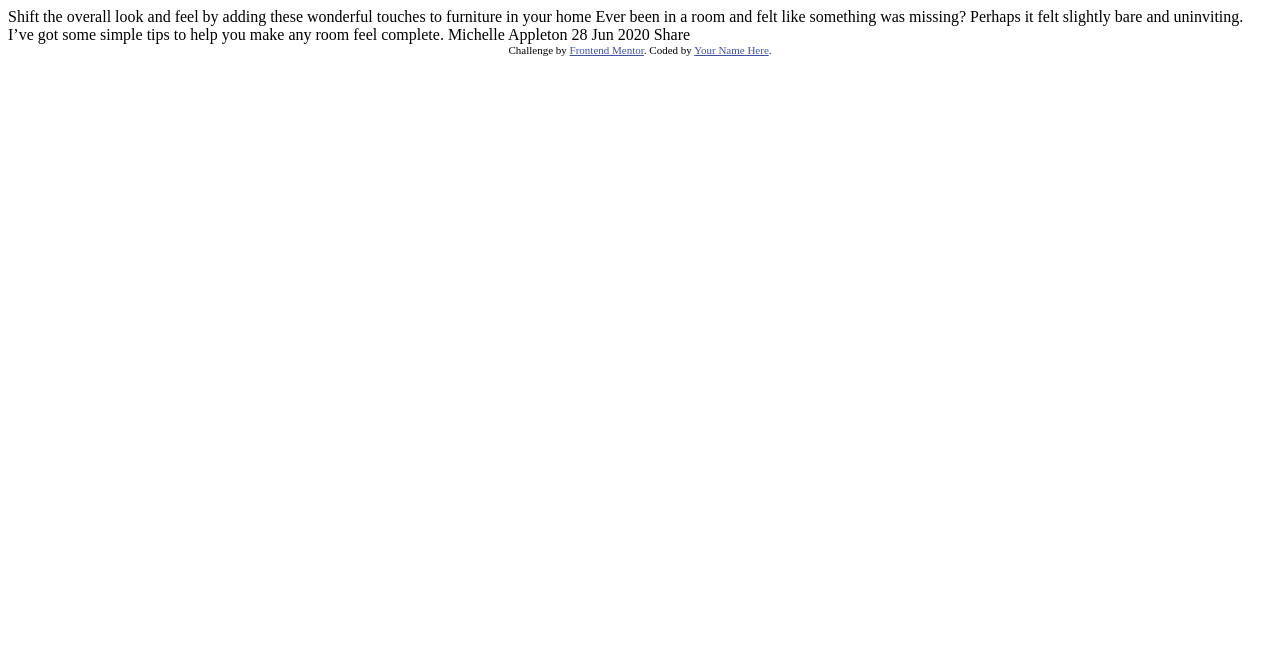
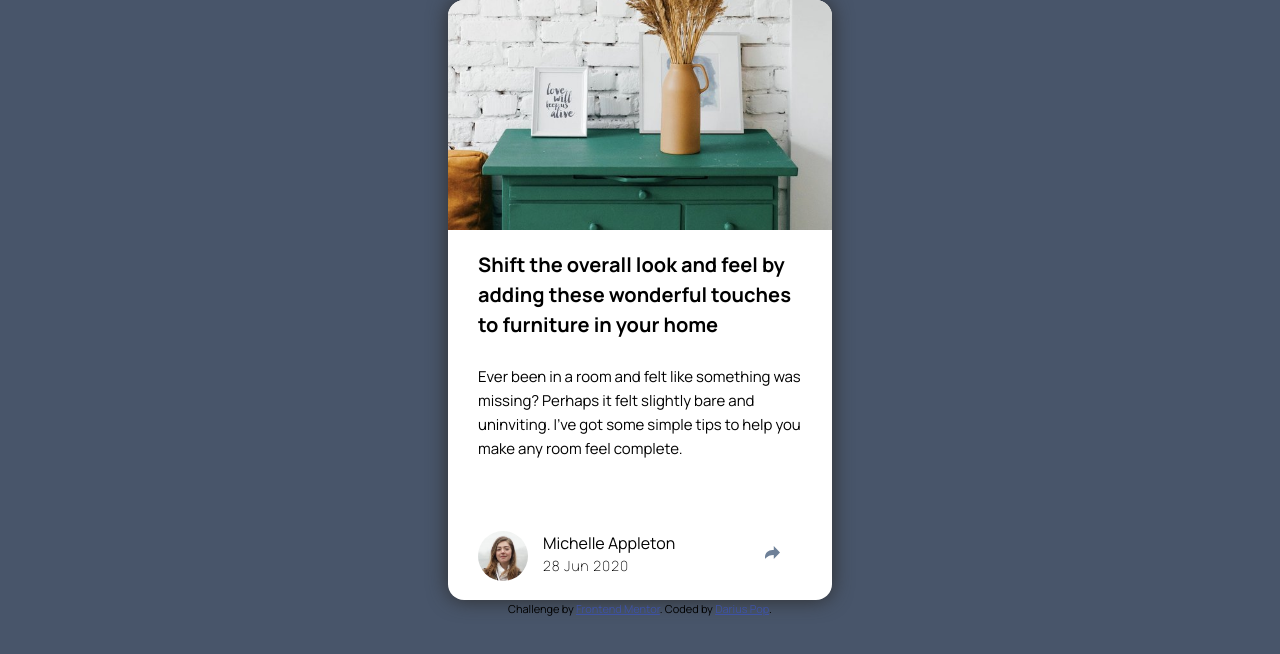
Before and after one commit to bumbledoge/articlePreview-p7, a plain HTML site: page index.html in a window 1280 px wide. Drawn offline with Linux system fonts and the light colour scheme.

Commit message:
layoutUpdate

```diff
--- a/index.html
+++ b/index.html
@@ -5,6 +5,8 @@
   <meta name="viewport" content="width=device-width, initial-scale=1.0"> <!-- displays site properly based on user's device -->
 
   <link rel="icon" type="image/png" sizes="32x32" href="./images/favicon-32x32.png">
+  <link rel="preconnect" href="https://fonts.gstatic.com">
+  <link href="https://fonts.googleapis.com/css2?family=Manrope:wght@200;400;700&display=swap" rel="stylesheet">  <link rel="stylesheet" href="./style.css">
 
   <title>Frontend Mentor | Article preview component</title>
 
@@ -16,21 +18,48 @@
 </head>
 <body>
 
-  Shift the overall look and feel by adding these wonderful
-  touches to furniture in your home
+  <div id="tot">
 
-  Ever been in a room and felt like something was missing? Perhaps
-  it felt slightly bare and uninviting. I’ve got some simple tips
-  to help you make any room feel complete.
 
-  Michelle Appleton
-  28 Jun 2020
+    <div class="thumbnail">
+      <img src="./images/drawers.jpg" alt="drawers">
+    </div>
 
-  Share
+    <div class="description">
+
+      <h1 class="title">Shift the overall look and feel by adding these wonderful touches to furniture in your home</h1>
+      <p class="articlePreview">Ever been in a room and felt like something was missing? Perhaps it felt slightly bare and uninviting. I’ve got some simple tips to help you make any room feel complete.</p>
+
+      <div class="useless">
+
+        <div class="author">
+          <img src="./images/avatar-michelle.jpg" alt="Profile Picture">
+          <div class="nameDate">
+            <h2 class="name">Michelle Appleton</h2>
+            <h3 class="date">28 Jun 2020</h3>
+          </div>
+          <a class="share">
+            <svg xmlns="http://www.w3.org/2000/svg" width="15" height="13"><path fill="#6E8098" d="M15 6.495L8.766.014V3.88H7.441C3.33 3.88 0 7.039 0 10.936v2.049l.589-.612C2.59 10.294 5.422 9.11 8.39 9.11h.375v3.867L15 6.495z"/></svg>
+            <!-- <div class="active">
+              <svg xmlns="http://www.w3.org/2000/svg" width="20" height="20"><path fill="#FFF" d="M18.896 0H1.104C.494 0 0 .494 0 1.104v17.793C0 19.506.494 20 1.104 20h9.58v-7.745H8.076V9.237h2.606V7.01c0-2.583 1.578-3.99 3.883-3.99 1.104 0 2.052.082 2.329.119v2.7h-1.598c-1.254 0-1.496.597-1.496 1.47v1.928h2.989l-.39 3.018h-2.6V20h5.098c.608 0 1.102-.494 1.102-1.104V1.104C20 .494 19.506 0 18.896 0z"/></svg>
+              <svg xmlns="http://www.w3.org/2000/svg" width="20" height="20"><path fill="#FFF" d="M10 0C4.478 0 0 4.477 0 10c0 4.237 2.636 7.855 6.356 9.312-.088-.791-.167-2.005.035-2.868.182-.78 1.172-4.97 1.172-4.97s-.299-.6-.299-1.486c0-1.39.806-2.428 1.81-2.428.852 0 1.264.64 1.264 1.408 0 .858-.545 2.14-.828 3.33-.236.995.5 1.807 1.48 1.807 1.778 0 3.144-1.874 3.144-4.58 0-2.393-1.72-4.068-4.177-4.068-2.845 0-4.515 2.135-4.515 4.34 0 .859.331 1.781.745 2.281a.3.3 0 01.069.288l-.278 1.133c-.044.183-.145.223-.335.134-1.249-.581-2.03-2.407-2.03-3.874 0-3.154 2.292-6.052 6.608-6.052 3.469 0 6.165 2.473 6.165 5.776 0 3.447-2.173 6.22-5.19 6.22-1.013 0-1.965-.525-2.291-1.148l-.623 2.378c-.226.869-.835 1.958-1.244 2.621.937.29 1.931.446 2.962.446 5.522 0 10-4.477 10-10S15.522 0 10 0z"/></svg>
+              <svg xmlns="http://www.w3.org/2000/svg" width="20" height="17"><path fill="#FFF" d="M20 2.172a8.192 8.192 0 01-2.357.646 4.11 4.11 0 001.804-2.27 8.22 8.22 0 01-2.605.996A4.096 4.096 0 0013.847.248c-2.65 0-4.596 2.472-3.998 5.037A11.648 11.648 0 011.392 1a4.109 4.109 0 001.27 5.478 4.086 4.086 0 01-1.858-.513c-.045 1.9 1.318 3.679 3.291 4.075a4.113 4.113 0 01-1.853.07 4.106 4.106 0 003.833 2.849A8.25 8.25 0 010 14.658a11.616 11.616 0 006.29 1.843c7.618 0 11.922-6.434 11.663-12.205A8.354 8.354 0 0020 2.172z"/></svg>
+            </div> -->
+          </a>
+        </div>
+
+      </div>
+
+    </div>
+
+
+  </div>
+
+
 
   <div class="attribution">
     Challenge by <a href="https://www.frontendmentor.io?ref=challenge" target="_blank">Frontend Mentor</a>.
-    Coded by <a href="#">Your Name Here</a>.
+    Coded by <a href="#">Darius Pop</a>.
   </div>
 </body>
 </html>
--- /dev/null
+++ b/style.css
@@ -0,0 +1,96 @@
+* {
+    margin: 0;
+    padding: 0;
+    line-height: 1.6;
+}
+h1, h2, h3 {
+    line-height: 1.5;
+}
+
+body {
+    background-color: hsl(217, 19%, 35%);
+    font-family: 'Manrope', sans-serif;
+}
+
+#tot {
+    box-shadow: 0px 0px 20px rgb(46, 46, 46);
+    background-color: white;
+    border-radius: 16px;
+    margin: auto;
+    overflow: hidden;
+    width: 30%;
+    height: 600px;
+
+    display: flex;
+    flex-direction: column;
+
+}
+
+/* ////////////////THUMBNAIL///////////////   */
+.thumbnail {
+    position: relative;
+    top: -20px;
+    overflow: hidden;
+    height: 250px;
+}
+.thumbnail img{
+    max-width: 100%;
+    transform: scale(1.1);
+
+    transition: transform 400ms;
+}
+.thumbnail img:hover{
+    transform: scale(1);
+}
+
+/* ///////////////////DESCRIPTION///////////////  */
+.description {
+    position: relative;
+    /* top: 125px; */
+    margin: 0px 30px;
+    margin-bottom: 10px;
+}
+.title {
+    font-size: 20px;
+    font-weight: 700;
+    margin-bottom: 25px;
+}
+.articlePreview {
+    font-size: 15px;
+}
+/* //////BOTTOM PART//////////  */
+.useless {
+
+    display: flex;
+    flex-direction: row;
+
+    justify-content: left;
+
+    position: relative;
+    top: 70px;
+}
+.author {
+    display: flex;
+}
+.author img {
+    width: 50px;
+    height: 50px;
+    border-radius: 50%;
+}
+.nameDate {
+    margin-left: 15px;
+}
+.name {
+    font-weight: 400;
+    font-size: 16px;
+}
+.date {
+    font-weight: 200;
+    font-size: 14px;
+    letter-spacing: 1px;
+}
+
+.share {
+    margin-left: 90px;
+    margin-top: 10px;
+}
```
Also changed, not shown: 1 other file.
